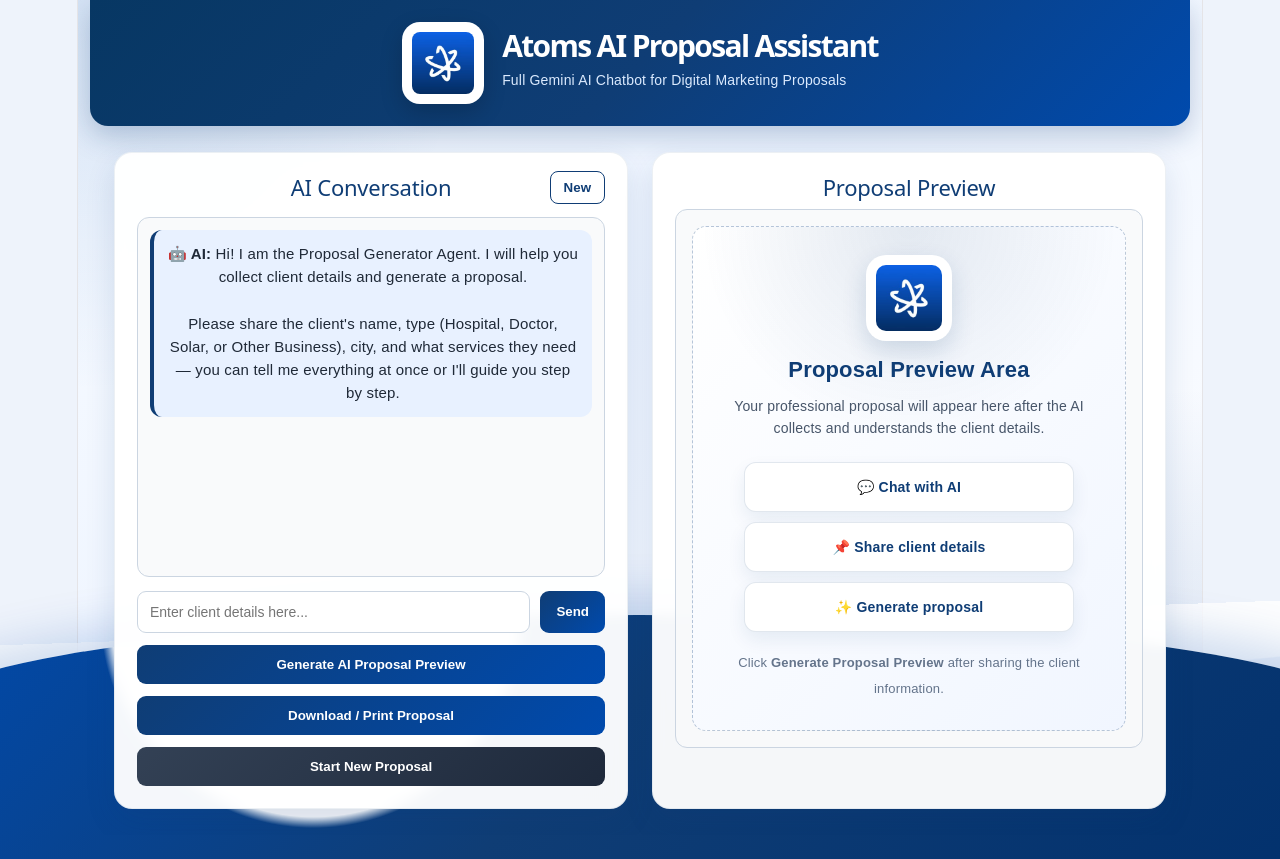
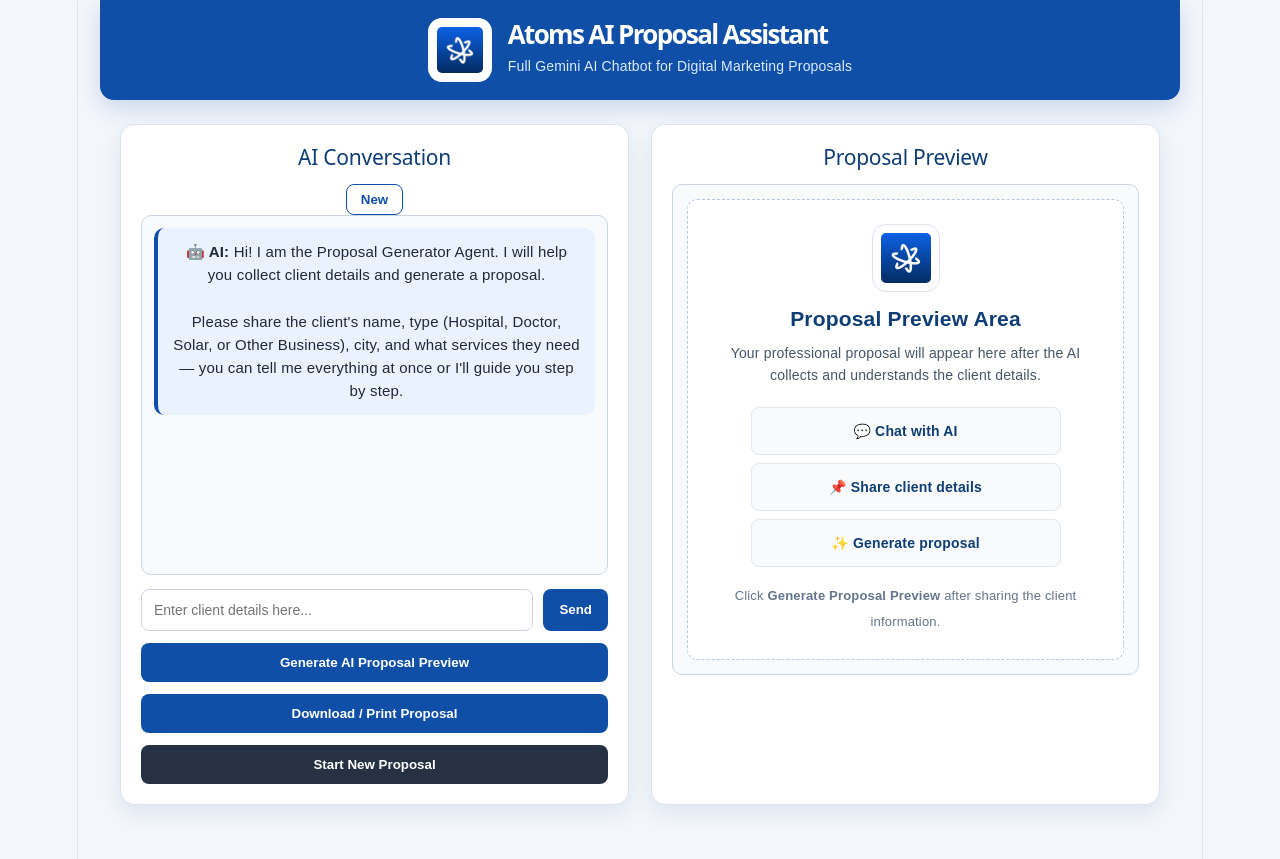
Before and after one commit to 24JRIA05Q8/proposal-generator-agent, a React (Vite) app: page / in a window 1280 px wide. Before the commit the page ends 835 px from the top, so only its background shows below. Built offline with nearby package versions, Linux system fonts and the light colour scheme; no server answers.

Commit message:
Simplify app design

```diff
--- a/src/App.css
+++ b/src/App.css
@@ -5,54 +5,19 @@
 body {
   margin: 0;
   font-family: Arial, sans-serif;
-  background: #eef3fb;
+  background: #f3f6fb;
   color: #1f2937;
 }
 
 .app {
   min-height: 100vh;
-  position: relative;
-  overflow-x: hidden;
-  background:
-    radial-gradient(circle at top left, rgba(0, 80, 180, 0.14), transparent 28%),
-    radial-gradient(circle at bottom right, rgba(0, 64, 160, 0.18), transparent 32%),
-    linear-gradient(135deg, #f8fbff 0%, #edf4ff 45%, #ffffff 100%);
+  background: #f3f6fb;
+  padding-bottom: 30px;
 }
 
-/* Bottom blue professional curve */
-.app::after {
-  content: "";
-  position: fixed;
-  left: -8%;
-  right: -8%;
-  bottom: -155px;
-  height: 340px;
-  background:
-    radial-gradient(
-      circle at 28% 0%,
-      rgba(255, 255, 255, 0.95) 0%,
-      rgba(255, 255, 255, 0.95) 18%,
-      transparent 19%
-    ),
-    linear-gradient(135deg, #004aad 0%, #0f3d75 45%, #002f6c 100%);
-  border-radius: 55% 55% 0 0 / 35% 35% 0 0;
-  box-shadow: 0 -18px 45px rgba(0, 74, 173, 0.18);
-  pointer-events: none;
-  z-index: 0;
-}
-
-/* Thin white curve highlight above blue */
+/* Remove heavy curve */
 .curve-highlight {
-  position: fixed;
-  left: -10%;
-  right: -10%;
-  bottom: 105px;
-  height: 72px;
-  background: rgba(255, 255, 255, 0.78);
-  border-radius: 0 0 50% 50%;
-  transform: rotate(-2deg);
-  pointer-events: none;
-  z-index: 0;
+  display: none;
 }
 
 .header,
@@ -62,127 +27,99 @@ body {
 }
 
 .header {
-  max-width: 1100px;
+  max-width: 1080px;
   margin: 0 auto;
-  background: linear-gradient(135deg, #073763, #0f3d75, #004aad);
+  background: #0f4fa8;
   color: white;
-  padding: 22px 32px;
+  padding: 18px 28px;
   display: flex;
   align-items: center;
   justify-content: center;
-  gap: 18px;
+  gap: 16px;
   text-align: left;
-  box-shadow: 0 10px 28px rgba(15, 61, 117, 0.25);
-  border-bottom-left-radius: 18px;
-  border-bottom-right-radius: 18px;
+  border-bottom-left-radius: 14px;
+  border-bottom-right-radius: 14px;
+  box-shadow: 0 8px 22px rgba(15, 79, 168, 0.18);
 }
 
 .header-logo {
-  width: 82px;
-  height: 82px;
+  width: 64px;
+  height: 64px;
   object-fit: contain;
   background: white;
-  padding: 10px;
-  border-radius: 18px;
-  box-shadow: 0 8px 22px rgba(0, 0, 0, 0.18);
+  padding: 9px;
+  border-radius: 14px;
 }
 
 .header-content h1,
 .header h1 {
   margin: 0;
-  font-size: 30px;
+  font-size: 26px;
   color: white;
   font-weight: 800;
 }
 
 .header-content p,
 .header p {
-  margin: 8px 0 0;
+  margin: 6px 0 0;
   color: #dbeafe;
   font-size: 14px;
 }
 
 .main {
-  max-width: 1100px;
+  max-width: 1080px;
   margin: 0 auto;
   display: grid;
   grid-template-columns: 1fr 1fr;
-  gap: 24px;
-  padding: 26px 24px;
+  gap: 22px;
+  padding: 24px 20px;
 }
 
 .chat-section,
 .proposal-section {
-  background: rgba(255, 255, 255, 0.96);
-  border-radius: 18px;
-  padding: 22px;
-  box-shadow: 0 12px 30px rgba(15, 61, 117, 0.12);
-  border: 1px solid rgba(15, 61, 117, 0.08);
-  backdrop-filter: blur(6px);
+  background: #ffffff;
+  border-radius: 14px;
+  padding: 20px;
+  box-shadow: 0 8px 22px rgba(15, 61, 117, 0.09);
+  border: 1px solid #dbe3ef;
 }
 
 .chat-section h2,
 .proposal-section h2 {
-  margin-top: 0;
+  margin: 0 0 14px;
   text-align: center;
   color: #0f3d75;
-  font-size: 22px;
-}
-
-.section-title-row {
-  display: flex;
-  align-items: center;
-  justify-content: center;
-  position: relative;
-}
-
-.section-title-row h2 {
-  margin-bottom: 16px;
-}
-
-.new-button {
-  position: absolute;
-  right: 0;
-  top: -4px;
-  border: 1px solid #0f3d75;
-  background: white;
-  color: #0f3d75;
-  border-radius: 8px;
-  padding: 8px 13px;
-  cursor: pointer;
-  font-weight: 700;
-}
-
-.new-button:hover {
-  background: #e8f1ff;
+  font-size: 21px;
 }
 
 .chat-box {
   height: 360px;
   overflow-y: auto;
   border: 1px solid #cbd5e1;
-  background: rgba(249, 250, 251, 0.95);
-  border-radius: 12px;
+  background: #f8fafc;
+  border-radius: 10px;
   padding: 12px;
 }
 
 .ai-message,
 .user-message {
   padding: 12px 14px;
-  border-radius: 12px;
+  border-radius: 10px;
   margin-bottom: 10px;
   line-height: 1.55;
   font-size: 15px;
 }
 
 .ai-message {
-  background: #e8f1ff;
-  border-left: 4px solid #0f3d75;
+  background: #eaf2ff;
+  border-left: 4px solid #0f4fa8;
 }
 
 .user-message {
-  background: #dcfce7;
+  background: #eefdf3;
   border-left: 4px solid #16a34a;
+  margin-left: auto;
+  max-width: 82%;
 }
 
 .message-text {
@@ -199,22 +136,23 @@ body {
   flex: 1;
   padding: 12px;
   border: 1px solid #cbd5e1;
-  border-radius: 9px;
+  border-radius: 8px;
   font-size: 14px;
   outline: none;
+  background: white;
 }
 
 .input-row input:focus {
-  border-color: #0f3d75;
-  box-shadow: 0 0 0 3px rgba(15, 61, 117, 0.12);
+  border-color: #0f4fa8;
+  box-shadow: 0 0 0 3px rgba(15, 79, 168, 0.12);
 }
 
 .input-row button,
 .generate-button {
   padding: 12px 16px;
   border: none;
-  border-radius: 9px;
-  background: linear-gradient(135deg, #0f3d75, #004aad);
+  border-radius: 8px;
+  background: #0f4fa8;
   color: white;
   font-weight: bold;
   cursor: pointer;
@@ -222,12 +160,12 @@ body {
 
 .input-row button:hover,
 .generate-button:hover {
-  background: linear-gradient(135deg, #092c58, #003f91);
+  background: #0b3f87;
 }
 
 .input-row button:disabled,
 .generate-button:disabled {
-  opacity: 0.7;
+  opacity: 0.65;
   cursor: not-allowed;
 }
 
@@ -237,19 +175,19 @@ body {
 }
 
 .reset-button {
-  background: linear-gradient(135deg, #334155, #1e293b);
+  background: #263244;
 }
 
 .reset-button:hover {
-  background: linear-gradient(135deg, #1e293b, #0f172a);
+  background: #111827;
 }
 
 .proposal-box {
   min-height: 430px;
   border: 1px solid #cbd5e1;
-  background: rgba(249, 250, 251, 0.95);
-  border-radius: 12px;
-  padding: 16px;
+  background: #f8fafc;
+  border-radius: 10px;
+  padding: 14px;
 }
 
 .proposal-box pre {
@@ -264,21 +202,69 @@ body {
   text-align: center;
 }
 
-.text-logo {
-  background: white;
-  color: #0f3d75;
-  font-size: 22px;
-  font-weight: 800;
-  padding: 10px 18px;
+/* Simple preview empty design */
+.preview-empty-state {
+  min-height: 390px;
+  display: flex;
+  flex-direction: column;
+  align-items: center;
+  justify-content: center;
+  text-align: center;
+  padding: 24px 18px;
   border-radius: 10px;
-  margin-bottom: 10px;
-  display: inline-block;
+  background: #ffffff;
+  border: 1px dashed #b7c7dd;
 }
 
-.brand-text {
+.preview-empty-logo {
+  width: 68px;
+  height: 68px;
+  object-fit: contain;
+  background: white;
+  padding: 8px;
+  border-radius: 14px;
+  border: 1px solid #dbe3ef;
+  margin-bottom: 14px;
+}
+
+.preview-empty-title {
+  margin: 0;
   color: #0f3d75;
-  font-size: 22px;
-  font-weight: bold;
+  font-size: 21px;
+  font-weight: 800;
+}
+
+.preview-empty-desc {
+  max-width: 390px;
+  margin: 10px auto 16px;
+  color: #475569;
+  font-size: 14px;
+  line-height: 1.6;
+}
+
+.preview-steps {
+  display: grid;
+  grid-template-columns: 1fr;
+  gap: 8px;
+  width: 100%;
+  max-width: 310px;
+  margin: 4px auto 16px;
+}
+
+.preview-step {
+  background: #f8fafc;
+  color: #0f3d75;
+  border: 1px solid #e2e8f0;
+  border-radius: 8px;
+  padding: 10px 12px;
+  font-size: 14px;
+  font-weight: 700;
+}
+
+.preview-note {
+  margin: 0;
+  color: #64748b;
+  font-size: 13px;
 }
 
 /* Chat message loading */
@@ -298,7 +284,7 @@ body {
 .typing-loader span {
   width: 6px;
   height: 6px;
-  background: #0f3d75;
+  background: #0f4fa8;
   border-radius: 50%;
   animation: typingDot 1s infinite ease-in-out;
 }
@@ -325,12 +311,12 @@ body {
   }
 }
 
-/* Loading buffer */
+/* Loading overlay */
 .loading-overlay {
   position: fixed;
   inset: 0;
-  background: rgba(15, 23, 42, 0.55);
-  backdrop-filter: blur(6px);
+  background: rgba(15, 23, 42, 0.45);
+  backdrop-filter: blur(5px);
   display: flex;
   align-items: center;
   justify-content: center;
@@ -338,38 +324,37 @@ body {
 }
 
 .loading-card {
-  width: 360px;
+  width: 340px;
   background: white;
-  border-radius: 22px;
-  padding: 32px 28px;
+  border-radius: 16px;
+  padding: 28px 24px;
   text-align: center;
-  box-shadow: 0 20px 50px rgba(0, 0, 0, 0.25);
-  border: 1px solid rgba(15, 61, 117, 0.12);
+  box-shadow: 0 16px 40px rgba(0, 0, 0, 0.22);
+  border: 1px solid #dbe3ef;
 }
 
 .loading-logo {
-  width: 86px;
-  height: 86px;
+  width: 72px;
+  height: 72px;
   object-fit: contain;
-  border-radius: 20px;
-  margin-bottom: 16px;
-  animation: logoPulse 1.6s ease-in-out infinite;
+  border-radius: 16px;
+  margin-bottom: 14px;
 }
 
 .loading-spinner {
-  width: 42px;
-  height: 42px;
+  width: 38px;
+  height: 38px;
   border: 4px solid #dbeafe;
-  border-top: 4px solid #0f3d75;
+  border-top: 4px solid #0f4fa8;
   border-radius: 50%;
-  margin: 0 auto 18px;
+  margin: 0 auto 16px;
   animation: spin 1s linear infinite;
 }
 
 .loading-card h2 {
   margin: 0;
   color: #0f3d75;
-  font-size: 24px;
+  font-size: 22px;
 }
 
 .loading-card p {
@@ -386,9 +371,9 @@ body {
 }
 
 .loading-dots span {
-  width: 9px;
-  height: 9px;
-  background: #0f3d75;
+  width: 8px;
+  height: 8px;
+  background: #0f4fa8;
   border-radius: 50%;
   animation: dotBounce 1.2s infinite ease-in-out;
 }
@@ -407,19 +392,6 @@ body {
   }
 }
 
-@keyframes logoPulse {
-  0%,
-  100% {
-    transform: scale(1);
-    opacity: 0.9;
-  }
-
-  50% {
-    transform: scale(1.08);
-    opacity: 1;
-  }
-}
-
 @keyframes dotBounce {
   0%,
   80%,
@@ -434,21 +406,47 @@ body {
   }
 }
 
+/* Extra support for New button if present */
+.section-header,
+.chat-header {
+  display: flex;
+  align-items: center;
+  justify-content: space-between;
+  margin-bottom: 12px;
+}
+
+.new-button,
+.new-chat-button {
+  padding: 7px 14px;
+  border-radius: 8px;
+  border: 1px solid #0f4fa8;
+  background: white;
+  color: #0f4fa8;
+  cursor: pointer;
+  font-weight: 700;
+}
+
+.new-button:hover,
+.new-chat-button:hover {
+  background: #eff6ff;
+}
+
 @media (max-width: 900px) {
   .header {
     flex-direction: column;
     text-align: center;
     margin: 0 12px;
+    padding: 18px;
   }
 
   .header-logo {
-    width: 72px;
-    height: 72px;
+    width: 62px;
+    height: 62px;
   }
 
   .header-content h1,
   .header h1 {
-    font-size: 25px;
+    font-size: 24px;
   }
 
   .main {
@@ -460,82 +458,7 @@ body {
     flex-direction: column;
   }
 
-  .app::after {
-    height: 250px;
-    bottom: -130px;
-  }
-
-  .curve-highlight {
-    bottom: 72px;
-  }
-
   .loading-card {
     width: calc(100% - 32px);
   }
 }
-.preview-empty-state {
-  min-height: 390px;
-  display: flex;
-  flex-direction: column;
-  align-items: center;
-  justify-content: center;
-  text-align: center;
-  padding: 28px 18px;
-  border-radius: 14px;
-  background:
-    radial-gradient(circle at top, rgba(15, 61, 117, 0.10), transparent 38%),
-    linear-gradient(135deg, #ffffff 0%, #f1f6ff 100%);
-  border: 1px dashed rgba(15, 61, 117, 0.28);
-}
-
-.preview-empty-logo {
-  width: 86px;
-  height: 86px;
-  object-fit: contain;
-  background: white;
-  padding: 10px;
-  border-radius: 20px;
-  box-shadow: 0 10px 25px rgba(15, 61, 117, 0.16);
-  margin-bottom: 16px;
-}
-
-.preview-empty-title {
-  margin: 0;
-  color: #0f3d75;
-  font-size: 22px;
-  font-weight: 800;
-}
-
-.preview-empty-desc {
-  max-width: 390px;
-  margin: 12px auto 18px;
-  color: #475569;
-  font-size: 14px;
-  line-height: 1.6;
-}
-
-.preview-steps {
-  display: grid;
-  grid-template-columns: 1fr;
-  gap: 10px;
-  width: 100%;
-  max-width: 330px;
-  margin: 4px auto 18px;
-}
-
-.preview-step {
-  background: white;
-  color: #0f3d75;
-  border: 1px solid rgba(15, 61, 117, 0.12);
-  border-radius: 12px;
-  padding: 11px 14px;
-  font-size: 14px;
-  font-weight: 700;
-  box-shadow: 0 8px 18px rgba(15, 61, 117, 0.08);
-}
-
-.preview-note {
-  margin: 0;
-  color: #64748b;
-  font-size: 13px;
-}
```
